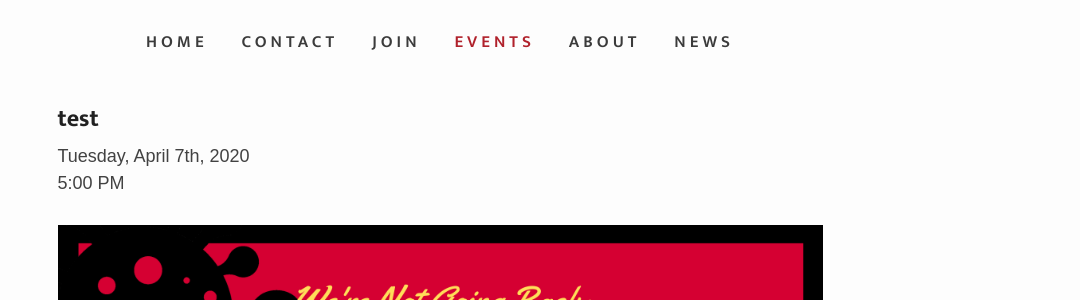
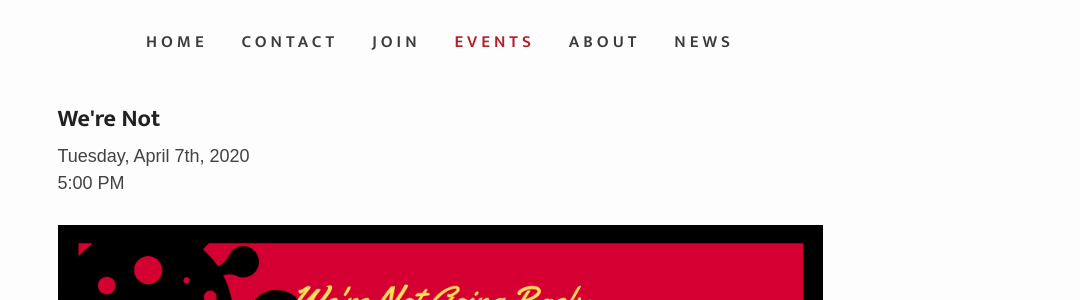
Before and after one commit to IWW-NYC-GMB/iww.nyc, a Jekyll site: the page built from _events/april-2020-covid.md, in a window 1280 px wide and 900 px high, scrolled down 430 px. Shown: the part 161-461 px from the top of the window, without its empty margins (200-1280 px from the left). Built offline with Jekyll 4.4.1, drawn with Linux system fonts in a browser that asks for light colours; some web fonts are replaced.

Commit message:
Update april-2020-covid.md

```diff
--- a/_events/april-2020-covid.md
+++ b/_events/april-2020-covid.md
@@ -1,6 +1,6 @@
 ---
 layout: event
-title: test
+title: We're Not
 date: 'Tuesday, April 7, 2020'
 time: '5:00 PM'
 ---
```
